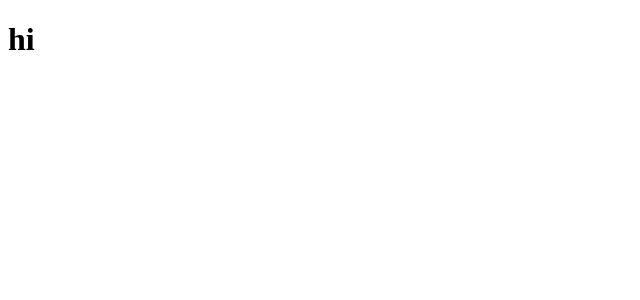
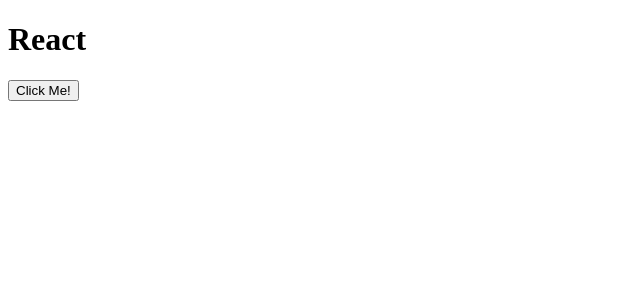
Before and after one commit to SalamanderCtesiphon/task-app, a React (Create React App) app: page / in a window 1280 px wide. Shown: the top 300 px of the page, without its empty margins (0-640 px from the left). Built offline with nearby package versions, Linux system fonts and the light colour scheme.

Commit message:
added a button to the app

```diff
--- a/src/App.js
+++ b/src/App.js
@@ -1,12 +1,27 @@
-import React from 'react';
+import React, { Component } from 'react';
 import ReactDOM from 'react-dom/client';
+import MyComponent from './components/MyComponent';
 
-function App() {
-  return (
-    <div className="App">
-     <h1>hi</h1>
-    </div>
-  );
+class App extends Component {
+  constructor(props) {
+    super(props);
+
+    this.onClickBtn = this.onClickBtn.bind(this);
+  }
+
+  onClickBtn() {
+    console.log('Button has been clicked!')
+  }
+
+  render() {
+    return (
+      <div>
+        <div>
+        <MyComponent title="React" onButtonClicked={this.onClickBtn} />
+      </div>
+      </div>
+    );
+  }
 }
 
 export default App;
--- /dev/null
+++ b/src/components/MyComponent.js
@@ -0,0 +1,18 @@
+import React, { Component } from 'react';
+
+class MyComponent extends Component {
+  constructor(props) {
+    super(props);
+  }
+
+  render() {
+    return (
+      <div>
+        <h1>{this.props.title}</h1>
+        <button onClick={this.props.onButtonClicked}>Click Me!</button>
+      </div>
+    );
+  }
+}
+
+export default MyComponent;
```
